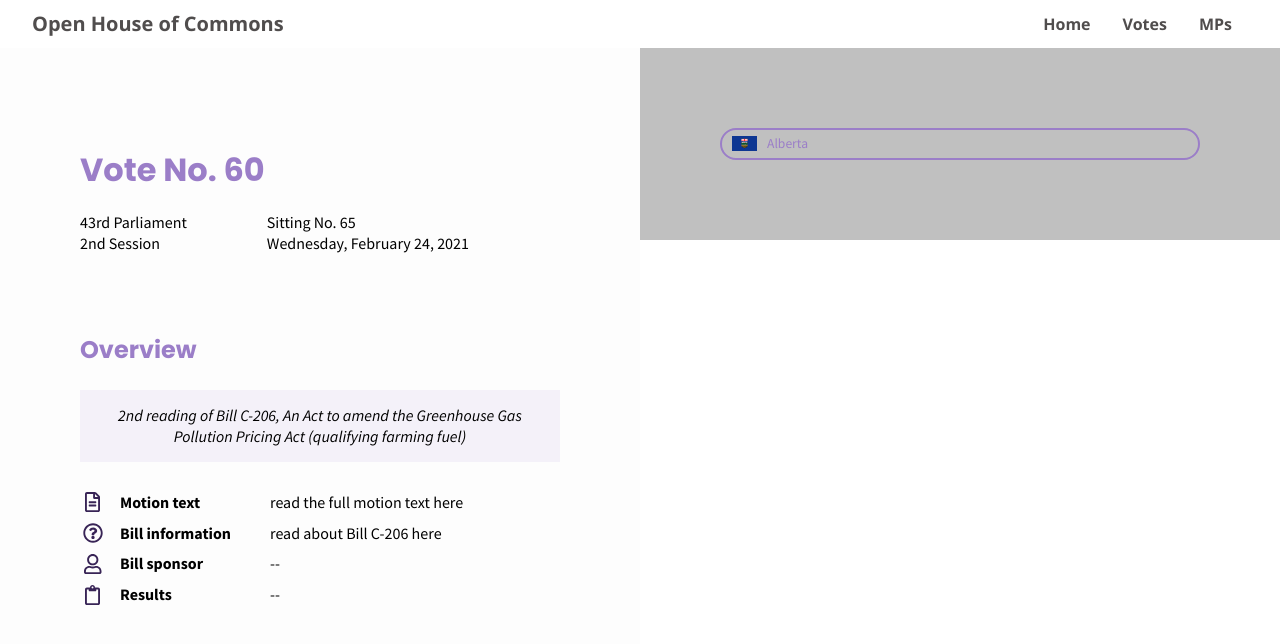
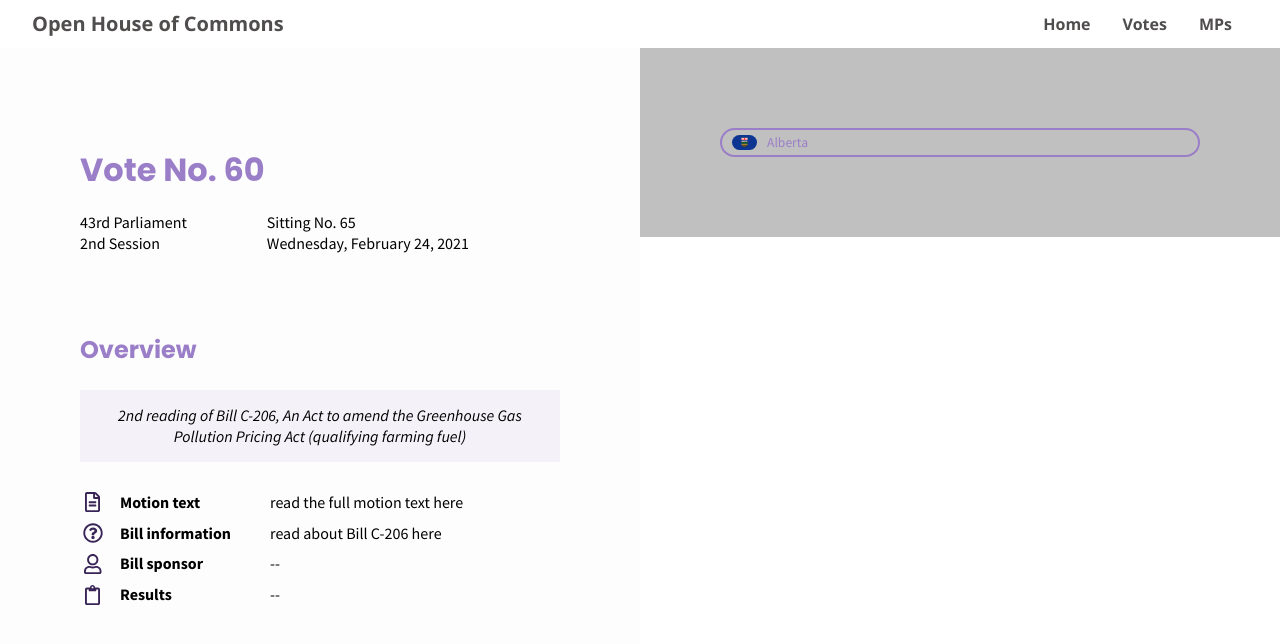
Before and after one commit to csb3/open-house-of-commons, a React app: page / in a window 1280 px wide. Built offline with nearby package versions, Linux system fonts and the light colour scheme.

Commit message:
Add height and border-radius

```diff
--- a/src/components/votes/badge/FlagBadge.scss
+++ b/src/components/votes/badge/FlagBadge.scss
@@ -1,4 +1,6 @@
 .flag-badge {
+  height: 15px;
+
   display: flex;
   flex-direction: row;
   align-items: center;
@@ -15,4 +17,6 @@
 
 .flag-badge img {
   margin-right: 10px;
+
+  border-radius: 50px;
 }
```
